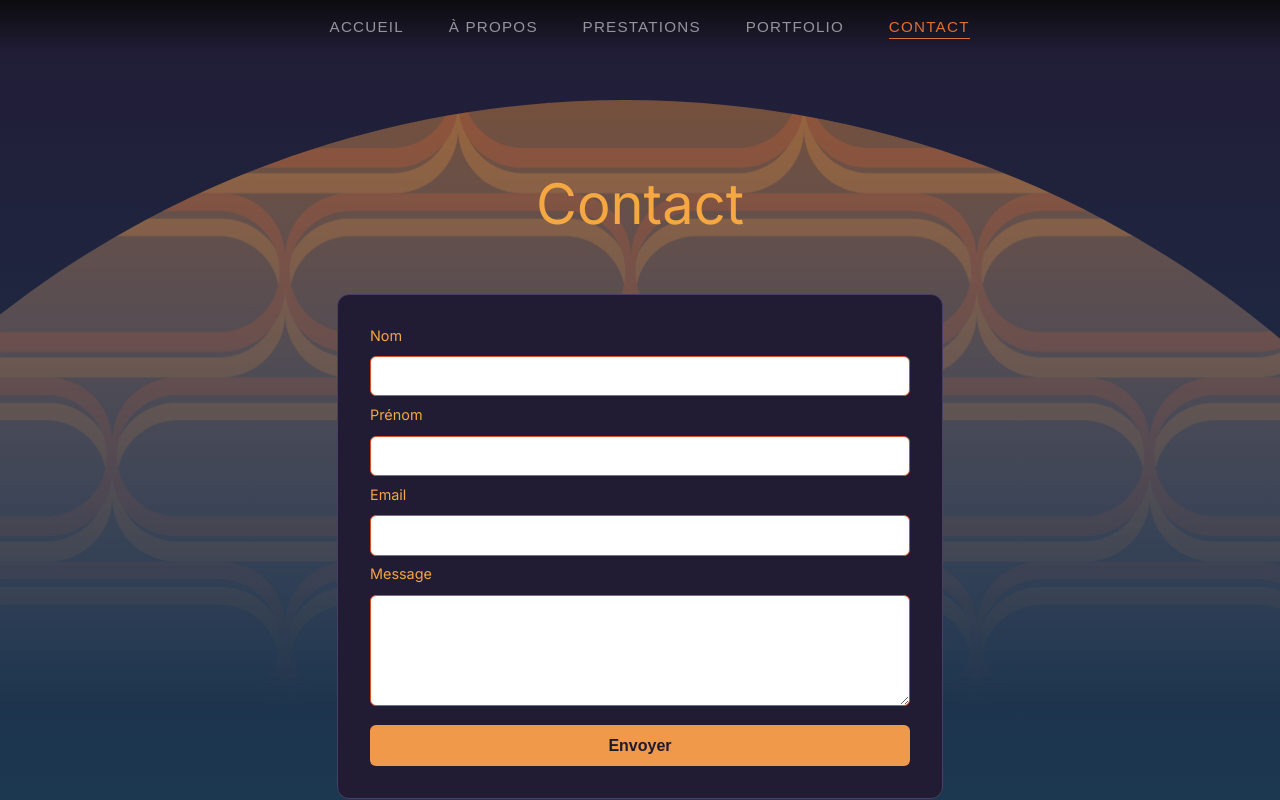
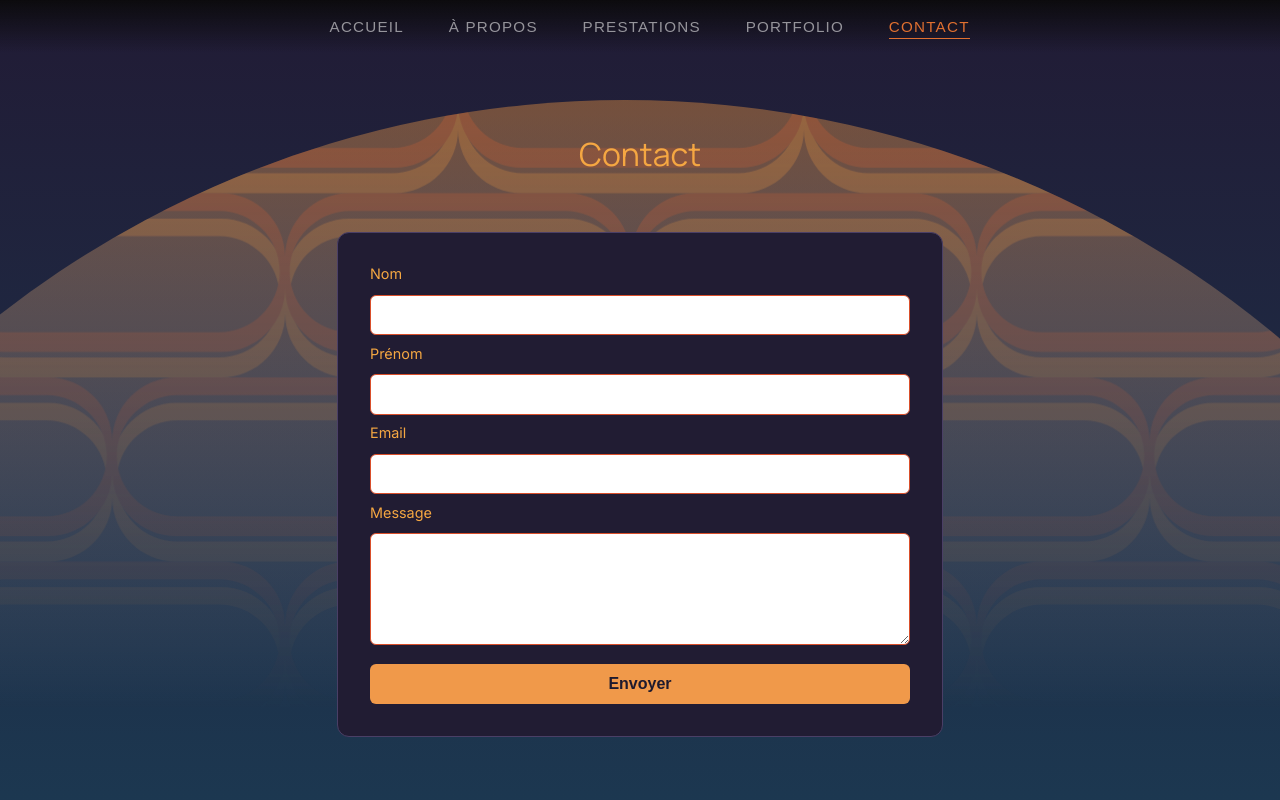
Before and after one commit to Dunkan6413/APargade-portfolio, a React (Vite) app in the folder client/: page /contact in a window 1280 px wide. Shown: the top 800 px of the page. Built offline with nearby package versions, Linux system fonts and the light colour scheme; no server answers.

Commit message:
Contact tagline fix

```diff
--- a/client/src/pages/Contact.jsx
+++ b/client/src/pages/Contact.jsx
@@ -16,7 +16,7 @@ export default function Contact() {
   return (
     <AnimatedLayout>
       <div className="contact-hero">
-        <h1 className="contact-title">Contact</h1>
+        <p className="contact-title">Contact</p>
 
         <main className="contact-main">
           <form onSubmit={handleSubmit} className="contact-form">
--- a/client/src/pages/pagesCSS/Contact.css
+++ b/client/src/pages/pagesCSS/Contact.css
@@ -9,10 +9,11 @@
 }
 
 .contact-title {
-  font-family: "Inter", sans-serif;
-  font-weight: 400;
-  font-size: 3.5em;
+  margin: 0;
   color: #F29A41;
+  font-size: 2rem;
+  font-family: "Manrope", sans-serif;
+  letter-spacing: 15%;
 }
 
 .contact-hero {
```
